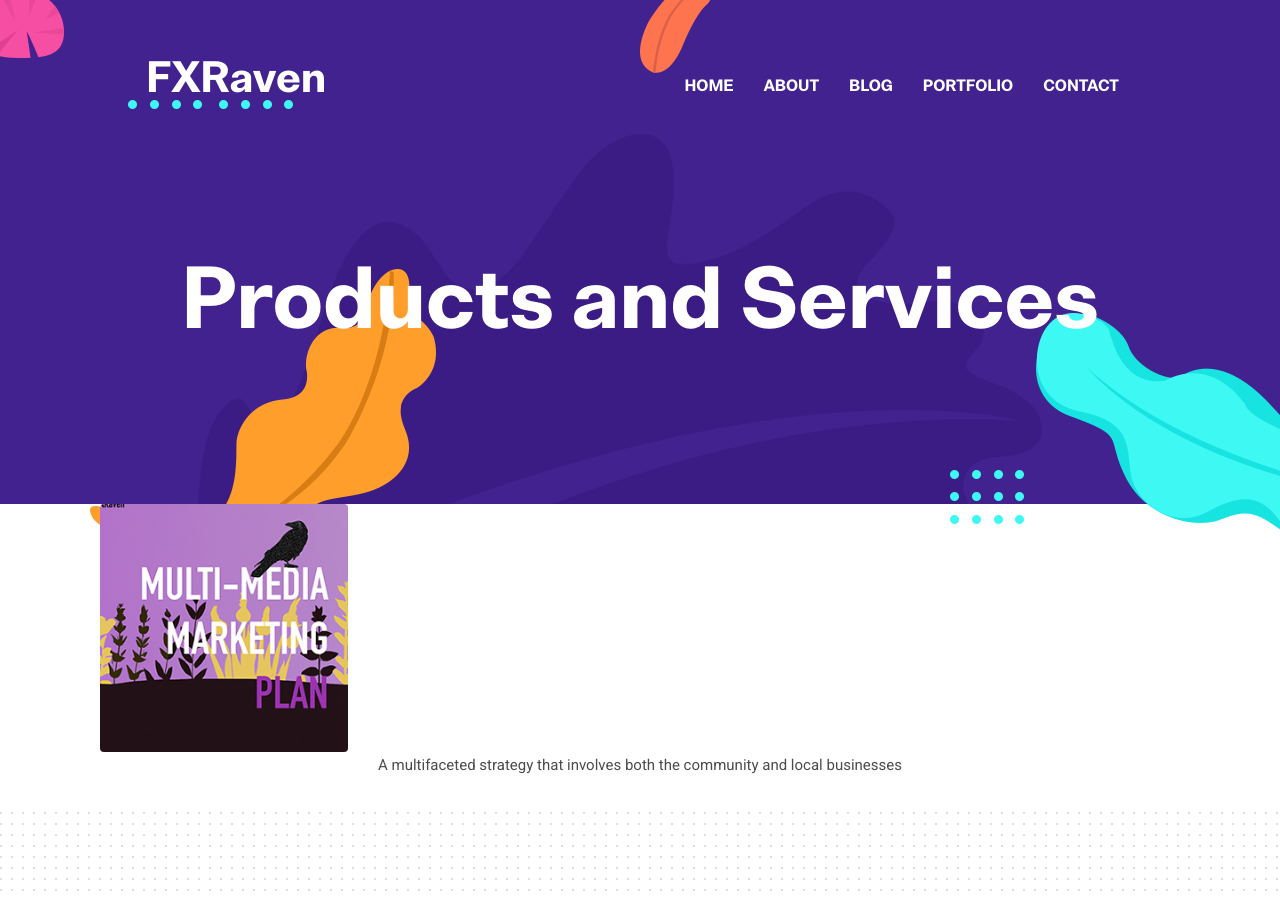
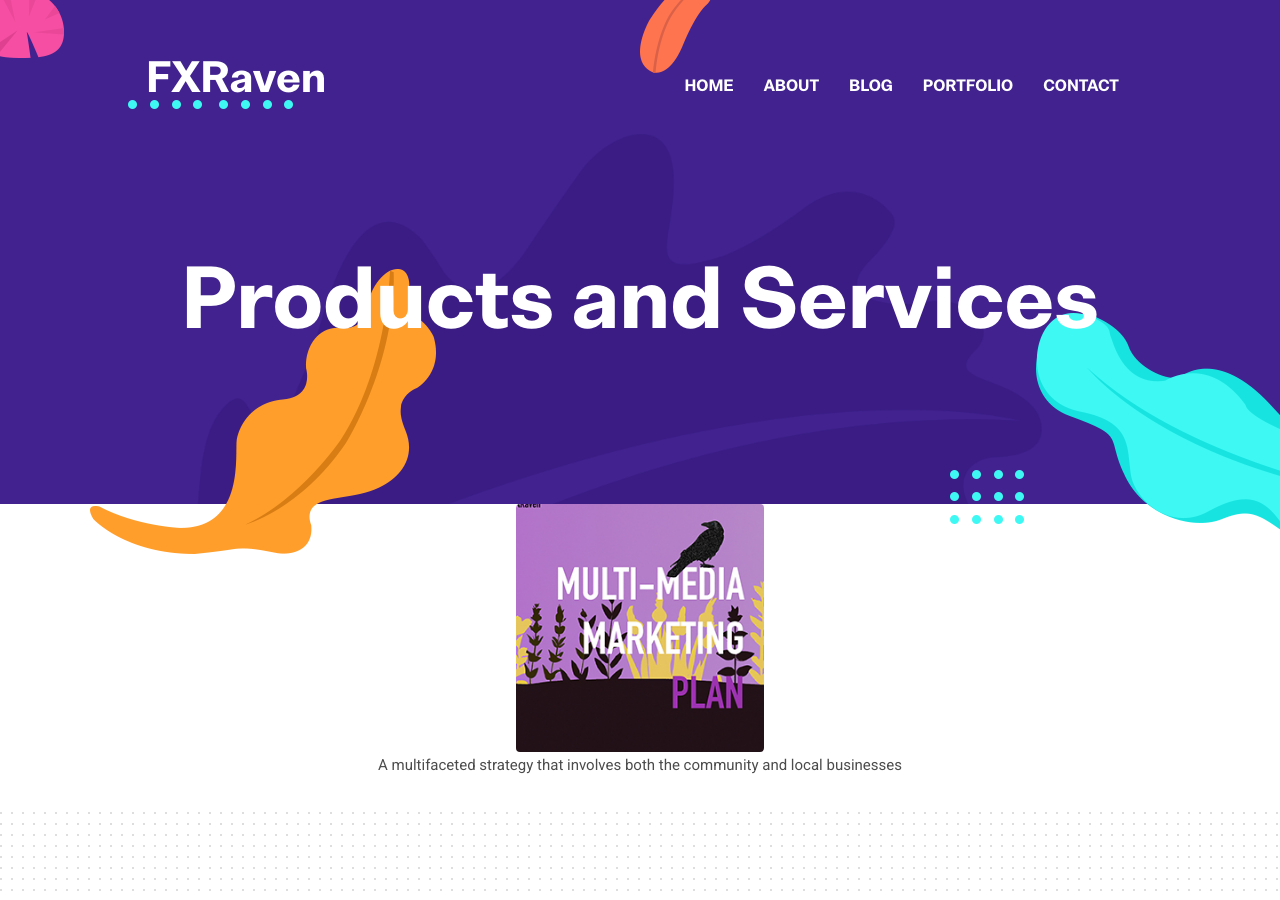
Before and after one commit to Vision-Live/FXRaven, a Jekyll site: the page built from _pages/product.html, in a window 1280 px wide and 900 px high. Built offline with Jekyll 4.4.1, drawn with Linux system fonts in a browser that asks for light colours.

Commit message:
Update product.html

```diff
--- a/_pages/product.html
+++ b/_pages/product.html
@@ -6,7 +6,7 @@ title: Products and Services
   <td style="text-align:center">
 <div class="container text-center">
 {% for product in site.data.products %}
-<div class="col-3 text-center">
+<div class="col-3 text-center container">
 <div class="position-relative rounded hover-wrapper text-center">
   <img src="{{ product.image }}" alt="{{product.name}}" class="img-fluid rounded w-40 text-center d-block"/>
   <div class="hover-overlay">
```
